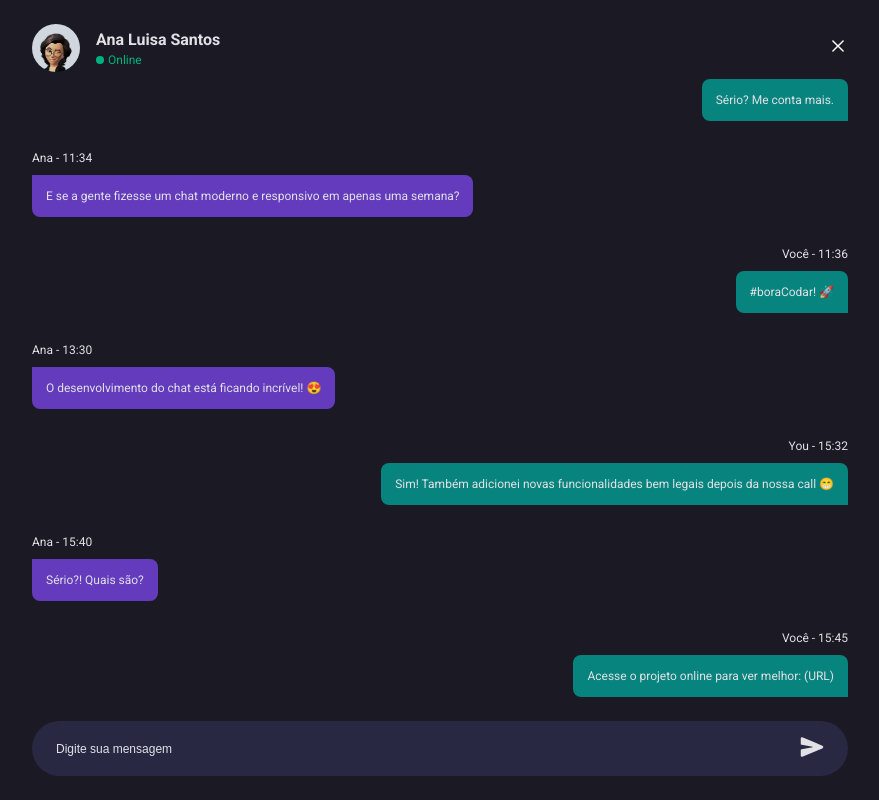
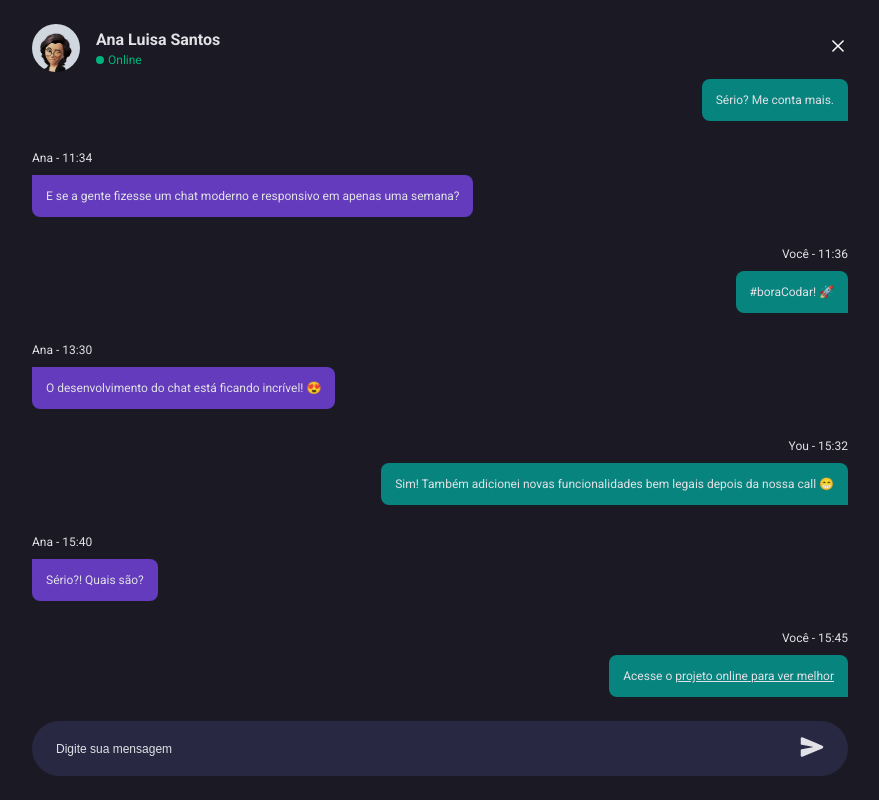
Before and after one commit to analuisadev/dev-chat, a plain HTML site: page index.html in a window 1280 px wide. Shown: the whole page, without its empty margins (200-1079 px from the left). Drawn offline with Linux system fonts and the light colour scheme.

Commit message:
feat: added projet url link

```diff
--- a/index.html
+++ b/index.html
@@ -64,7 +64,7 @@
 
                     <div class="message you">
                         <div class="user-send-date">Você - 15:45</div>
-                        <div class="user-send-message">Acesse o projeto online para ver melhor: (URL)</div>
+                        <div class="user-send-message">Acesse o <a href="https://analuisadev.github.io/dev-chat/" target="_blank">projeto online para ver melhor</a></div>
                     </div>
                 </div>
 
--- a/src/assets/css/style.css
+++ b/src/assets/css/style.css
@@ -128,6 +128,10 @@ body {
     border-radius: .8rem .8rem 0 .8rem;
 }
 
+.message.you .user-send-message a {
+    color: var(--text-color);
+}
+
 form {
     display: flex;
     align-items: center;
```
